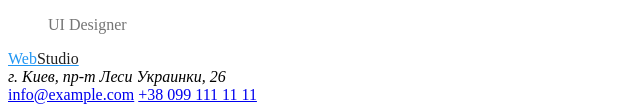
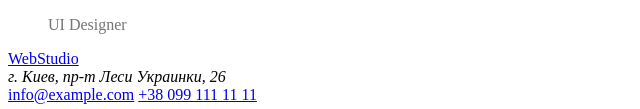
Before and after one commit to Kryvtsun-Alina/goit-markup-hw-02, a plain HTML site: page index.html in a window 1280 px wide. Shown: the part 3025-3134 px from the top of the page, 0-640 px from the left. Drawn offline with Linux system fonts and the light colour scheme.

Commit message:
Revert "добавляет цвет в footer"
This reverts commit c2804abab4273b91ccf31051a21bc7650eed3e7a.

```diff
--- a/index.html
+++ b/index.html
@@ -143,7 +143,7 @@
       </section>
     </main>
     <footer>
-      <a class="logo" href="/">Web<span>Studio</span></a>
+      <a href="/">WebStudio</a>
       <address>г. Киев, пр-т Леси Украинки, 26</address>
       <a href="maito:info@example.com">info@example.com</a>
       <a href="tel:+380991111111">+38 099 111 11 11</a>
```
Also changed, not shown: portfolio.html (+1 -1 lines).
